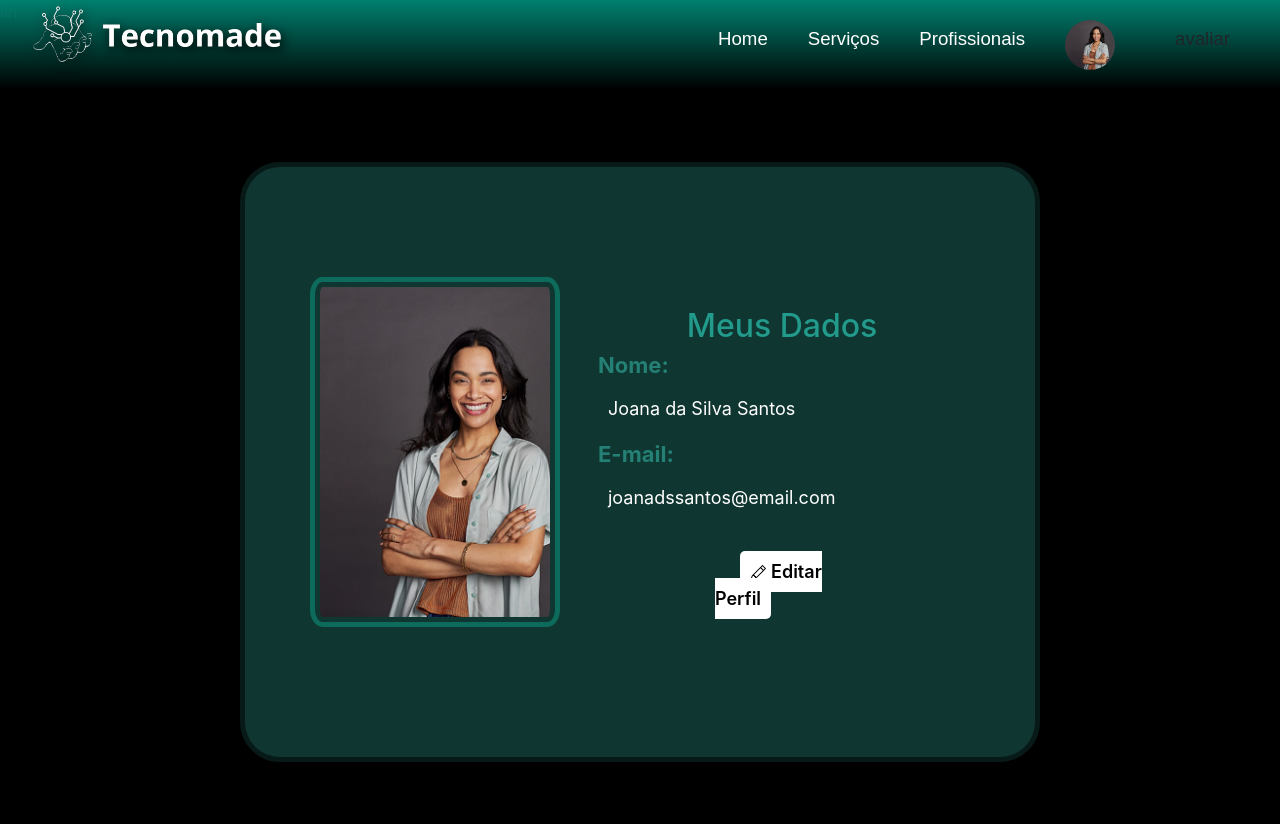
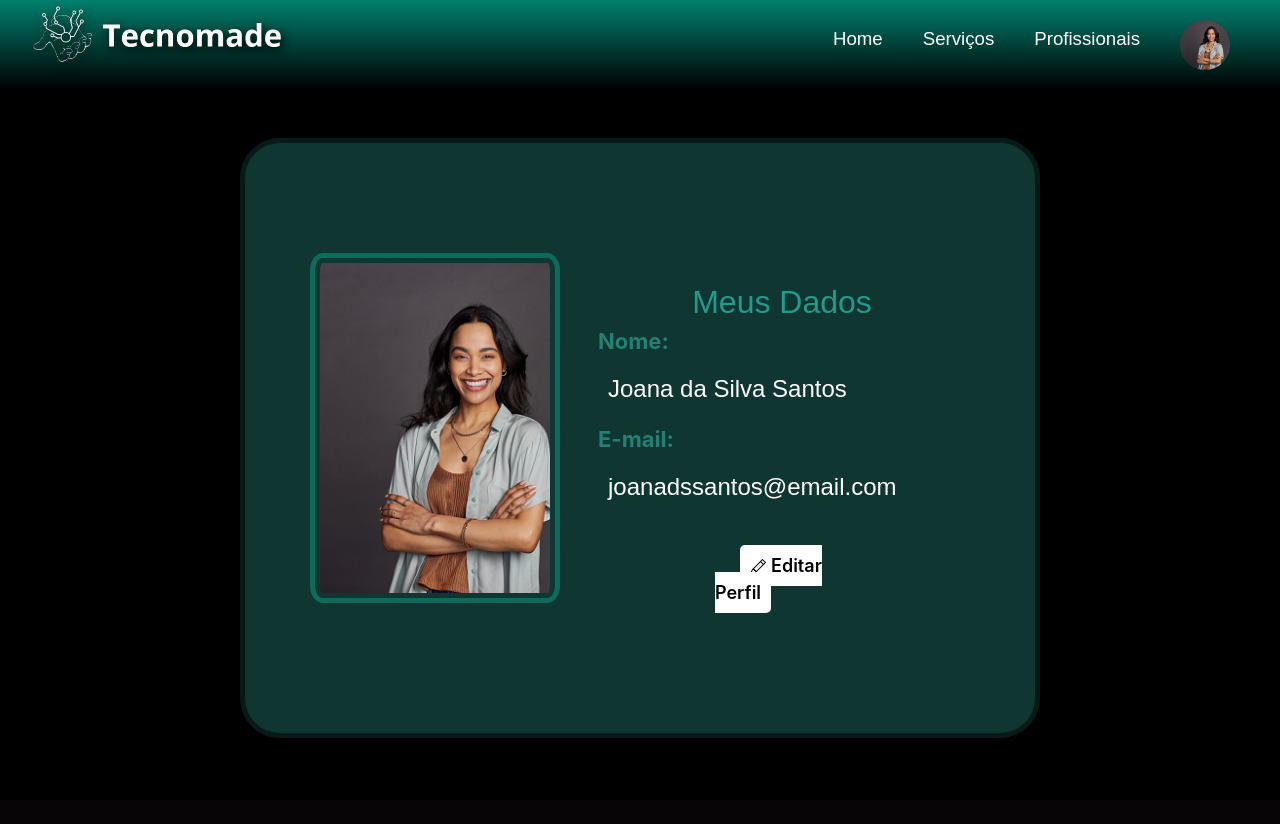
Before and after one commit to 5h3n0/tecnomade, a PHP site: page /tecnomade/perfilUsr.php in a window 1280 px wide. After the commit the page ends 738 px from the top, so only its background shows below. Run offline with PHP 8.4, Linux system fonts and the light colour scheme; a user stored in the database is signed in; data comes from the database, SQL or seed files in the repository.

Commit message:
últimas alterações jailson

```diff
--- a/navUsr.php
+++ b/navUsr.php
@@ -40,8 +40,8 @@
       <li><a href="services.php" class="nav-links">Serviços</a></li>
       <li><a href="prof.php" class="nav-links">Profissionais</a></li>
 
-      <li class="nav-item dropdown">
-        <a class="nav-link dropdown-toggle" role="button" data-bs-toggle="dropdown" aria-expanded="false">
+      <li class="nav-item" id="div_img">
+        <a class="nav-link " role="button" data-bs-toggle="dropdown" aria-expanded="false">
         <?php
            $sql = "SELECT * FROM users WHERE id_Usr = $_SESSION[id_Usr]";
            $result = $conn->query($sql);
@@ -59,11 +59,10 @@
            }
           ?>
       </a>
-      <li><a class="dropdown-item" href="avaliar.php">avaliar</a></li>
         <ul class="dropdown_menu" style="display: none;">
-        <li><a class="dropdown-item" href="perfilUsr.php">Perfil</a></li>
-        <li><a class="dropdown-item" href="infPeUsr.php">Informações Pessoais</a></li>
-        <li><a href="#" class=" dropdown-item">Configurações</a></li>
+        <li><a class="dropdown-element nav-links" href="perfilUsr.php">Perfil</a></li>
+        <li><a class="dropdown-element nav-links" href="infPeUsr.php">Informações Pessoais</a></li>
+        <li><a href="#" class="dropdown-element nav-links">Configurações</a></li>
         <li><a class="dropdown-element nav-links" href="logout.php">Log out</a></li>
         </ul>
       </li>
@@ -75,22 +74,24 @@
 
 <script>
 
-    const img_perfil = document.querySelector('.imgPf');
+    const img_perfil = document.getElementById('div_img');
     const dropdownMenu = document.querySelector('.dropdown_menu');
 
         // img_perfil.addEventListener('mouseenter', () => {
         //     dropdownMenu.style.display = 'block';
         // });
         img_perfil.addEventListener('click', () => {
-            dropdownMenu.style.display = 'block';
+             dropdownMenu.style.display = 'block';
         });
 
-        img_perfil.addEventListener('mouseleave', () => {
-          setTimeout(desativar_menu,15000);
-        });
+//         img_perfil.addEventListener('mouseleave', () => {
+//           setTimeout(desativar_menu,15000);
+//         });
+//
+//         function desativar_menu (){
+//             dropdownMenu.style.display = 'none';
+//           }
 
-        function desativar_menu (){
-            dropdownMenu.style.display = 'none';
-          }
+
 
 </script>
--- a/perfilPf.php
+++ b/perfilPf.php
@@ -18,6 +18,7 @@
     <meta charset="UTF-8">
     <title>Perfil do usuário</title>
     <link rel="stylesheet" href="./css/perfilPf.css">
+    <link rel="stylesheet" href="./css/default.css">
     <script src="https://code.jquery.com/jquery-3.6.4.min.js"></script>
 </head>
 
--- a/perfilUsr.php
+++ b/perfilUsr.php
@@ -18,9 +18,10 @@
     <link rel="stylesheet" type="text/css" href="css/perfilUsr.css">
     <meta charset="UTF-8">
     <title>Perfil do usuário</title>
-    lin
     <script src="https://code.jquery.com/jquery-3.6.4.min.js"></script>
     <link rel="stylesheet" href="https://stackpath.bootstrapcdn.com/bootstrap/4.3.1/css/bootstrap.min.css">
+    <link rel="stylesheet" href="./css/default.css">
+
 </head>
 
 <body>
--- a/viewPerfilPfForUsr.php
+++ b/viewPerfilPfForUsr.php
@@ -99,6 +99,8 @@
                     } else {
                         echo "<p><span>Gênero:</span> Prefiro Não identificar</p>";
                     }
+
+                    // include_once "portifolio.php";
 
                     $comando = "SELECT * FROM enderecos WHERE id_Pf = {$_SESSION['id_Pf_paraUsr']}";
 
```
Also changed, not shown: upload/8925b68e4e204d236c6cc132c4340319.jpg (added), upload/8dba67d088c673fbfaab0d67efa04668.jpg (added), upload/a21d18f84d498ebefc312afe89940876.jpg (added), upload_portifolio/56fc633296b03e45c1234df9168de735.jpg (added).
